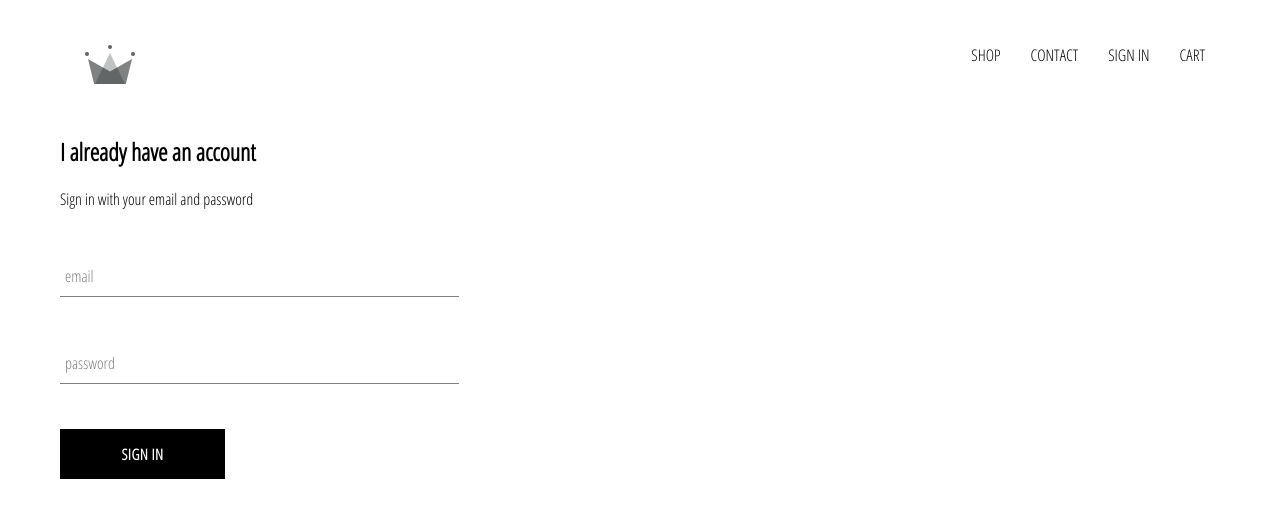
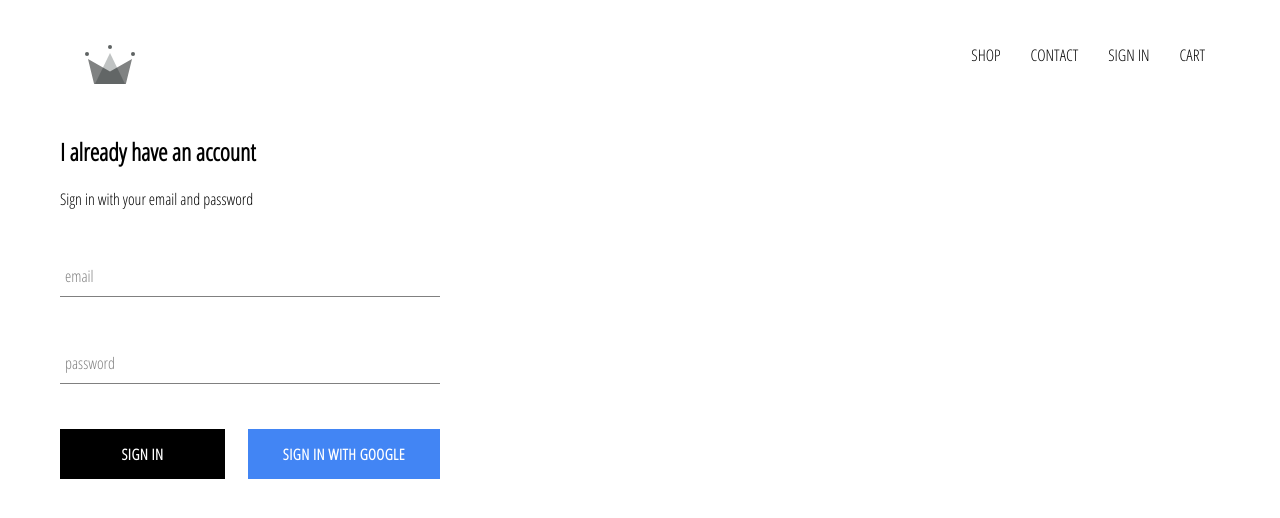
Before and after one commit to WestDragonIroh/Crown-X, a React (Create React App) app: page /sign in a window 1280 px wide. Shown: the top 518 px of the page. Built offline with nearby package versions, Linux system fonts and the light colour scheme; no server answers.

Commit message:
3.0 integrated firebase and created signin with google

```diff
--- a/package.json
+++ b/package.json
@@ -6,6 +6,7 @@
     "@testing-library/jest-dom": "^5.16.5",
     "@testing-library/react": "^13.4.0",
     "@testing-library/user-event": "^14.4.3",
+    "firebase": "^9.15.0",
     "node-sass": "^8.0.0",
     "react": "^18.2.0",
     "react-dom": "^18.2.0",
--- a/src/App.css
+++ b/src/App.css
@@ -7,3 +7,7 @@ a {
     text-decoration: none;
     color: #000000;
 }
+
+* {
+    box-sizing: border-box;
+}
--- a/src/App.js
+++ b/src/App.js
@@ -1,6 +1,8 @@
+import React, { useState, useEffect } from 'react';
+import {BrowserRouter, Routes, Route } from 'react-router-dom';
+import { auth } from './firebase/firebase.utils';
+
 import './App.css';
-
-import {BrowserRouter, Routes, Route } from 'react-router-dom';
 
 import HomePage from './pages/homepage/homepage';
 import Shop from './pages/shop/shop';
@@ -8,9 +10,19 @@ import Header from './components/header/header';
 import Sign from './pages/sign/sign';
 
 function App() {
+
+  const [user, setUser] = useState(null)
+
+  useEffect(() => {
+    auth.onAuthStateChanged(user => {
+      setUser(user)
+      console.log(user)
+    })
+  })
+
   return (
     <BrowserRouter>
-      <Header />
+      <Header user={user} />
       <Routes>
         <Route path='/' element={<HomePage />} />
         <Route path='/shop' element={<Shop />} />
--- a/src/components/custom_button/custom_button.jsx
+++ b/src/components/custom_button/custom_button.jsx
@@ -1,9 +1,9 @@
 import React from 'react'
 import './custom_button.scss'
 
-export default function CustomButton({ children, ...otherProps }) {
+export default function CustomButton({ children, isGoogleSignIn, ...otherProps }) {
   return (
-    <button className='custom-button' {...otherProps}>
+    <button className={`${isGoogleSignIn ? 'google-sign-in' : ''} custom-button`} {...otherProps}>
     {children}
   </button>
   )
--- a/src/components/custom_button/custom_button.scss
+++ b/src/components/custom_button/custom_button.scss
@@ -19,4 +19,14 @@
       color: black;
       border: 1px solid black;
     }
+
+    &.google-sign-in {
+      background-color: #4285f4;
+      color: white;
+
+      &:hover {
+        background-color: #357ae8;
+        border: none;
+      }
+    }
   }
--- a/src/components/header/header.jsx
+++ b/src/components/header/header.jsx
@@ -1,9 +1,10 @@
 import React from 'react'
 import { NavLink } from 'react-router-dom'
+import { auth } from '../../firebase/firebase.utils'
 import './header.scss'
 import { ReactComponent as Logo } from '../../assets/crown.svg'
 
-export default function Header() {
+export default function Header({user}) {
   return (
     <div className='header'>
         <NavLink className='logo-container' to='/'>
@@ -16,9 +17,16 @@ export default function Header() {
         <NavLink className='option' to='/shop'>
             CONTACT
         </NavLink>
-        <NavLink className='option' to='/sign'>
-            SIGN IN
-        </NavLink>
+        {
+            user ?
+            <div className="option" onClick={() => auth.signOut()}>
+                SIGN OUT
+            </div>
+            :
+            <NavLink className='option' to='/sign'>
+                SIGN IN
+            </NavLink>
+        }
         <NavLink className='option' to='/sign'>
             CART
         </NavLink>
--- a/src/components/header/header.scss
+++ b/src/components/header/header.scss
@@ -20,6 +20,7 @@
 
       .option {
         padding: 10px 15px;
+        cursor: pointer;
       }
     }
   }
--- a/src/components/sign_in/sign_in.jsx
+++ b/src/components/sign_in/sign_in.jsx
@@ -1,5 +1,7 @@
 import React, { useState } from "react";
 import "./sign_in.scss";
+
+import { signInWithGoogle } from "../../firebase/firebase.utils";
 
 import FormInput from '../form_input/form_input'
 import CustomButton from '../custom_button/custom_button'
@@ -57,7 +59,10 @@ export default function SignIn() {
           label="password"
           required
         />
-        <CustomButton type="submit"> Sign in </CustomButton>
+        <div className="buttons">
+          <CustomButton type="submit"> Sign in </CustomButton>
+          <CustomButton onClick={signInWithGoogle} isGoogleSignIn >Sign in with Google</CustomButton>
+        </div>
       </form>
     </div>
   );
--- a/src/components/sign_in/sign_in.scss
+++ b/src/components/sign_in/sign_in.scss
@@ -1,5 +1,14 @@
 .sign-in {
-    width: 30vw;
+    width: 380px;
     display: flex;
     flex-direction: column;
+
+    .title {
+      margin: 10px 0;
+    }
+
+    .buttons {
+      display: flex;
+      justify-content: space-between;
+    }
   }
--- /dev/null
+++ b/src/firebase/firebase.utils.js
@@ -0,0 +1,37 @@
+import { initializeApp} from "firebase/app";
+import { getFirestore } from 'firebase/firestore'
+import { getAuth, GoogleAuthProvider, signInWithPopup } from "firebase/auth";
+
+const firebaseConfig = {
+  apiKey: "AIzaSyD8nkT1qzcRg8ZA3N04ez8MyfnVytWdA9g",
+  authDomain: "crown-x.firebaseapp.com",
+  projectId: "crown-x",
+  storageBucket: "crown-x.appspot.com",
+  messagingSenderId: "826382746316",
+  appId: "1:826382746316:web:3725570ae1caaa9586b869",
+  measurementId: "G-BD4L416Z2F"
+};
+
+const app = initializeApp(firebaseConfig);
+
+export const auth = getAuth(app);
+export const firestore = getFirestore(app);
+
+const provider = new GoogleAuthProvider();
+provider.setCustomParameters({ prompt: 'select_account' });
+
+export const signInWithGoogle = () => {
+  signInWithPopup(auth, provider)
+    // .then((result) => { console.log(result)
+    //   const name = result.user.displayName;
+    //   const email = result.user.email;
+    //   const profilePic = result.user.photoURL;
+
+    //   localStorage.setItem("name", name);
+    //   localStorage.setItem("email", email);
+    //   localStorage.setItem("profilePic", profilePic);
+    // })
+    // .catch((error) => {
+    //   console.log(error);
+    // });
+};
```
Also changed, not shown: 1 other file (tests, documents, lock files or other folders).
